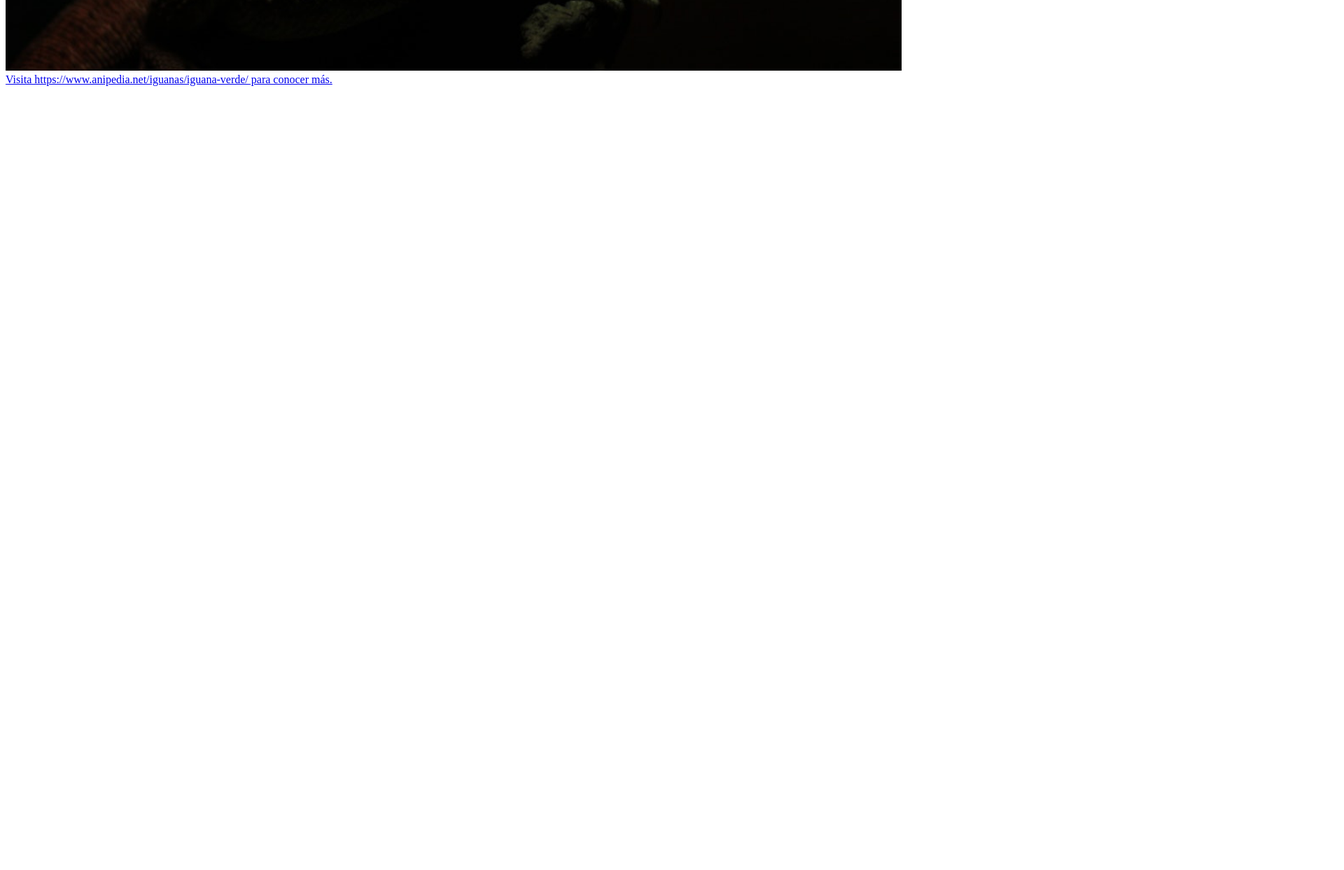
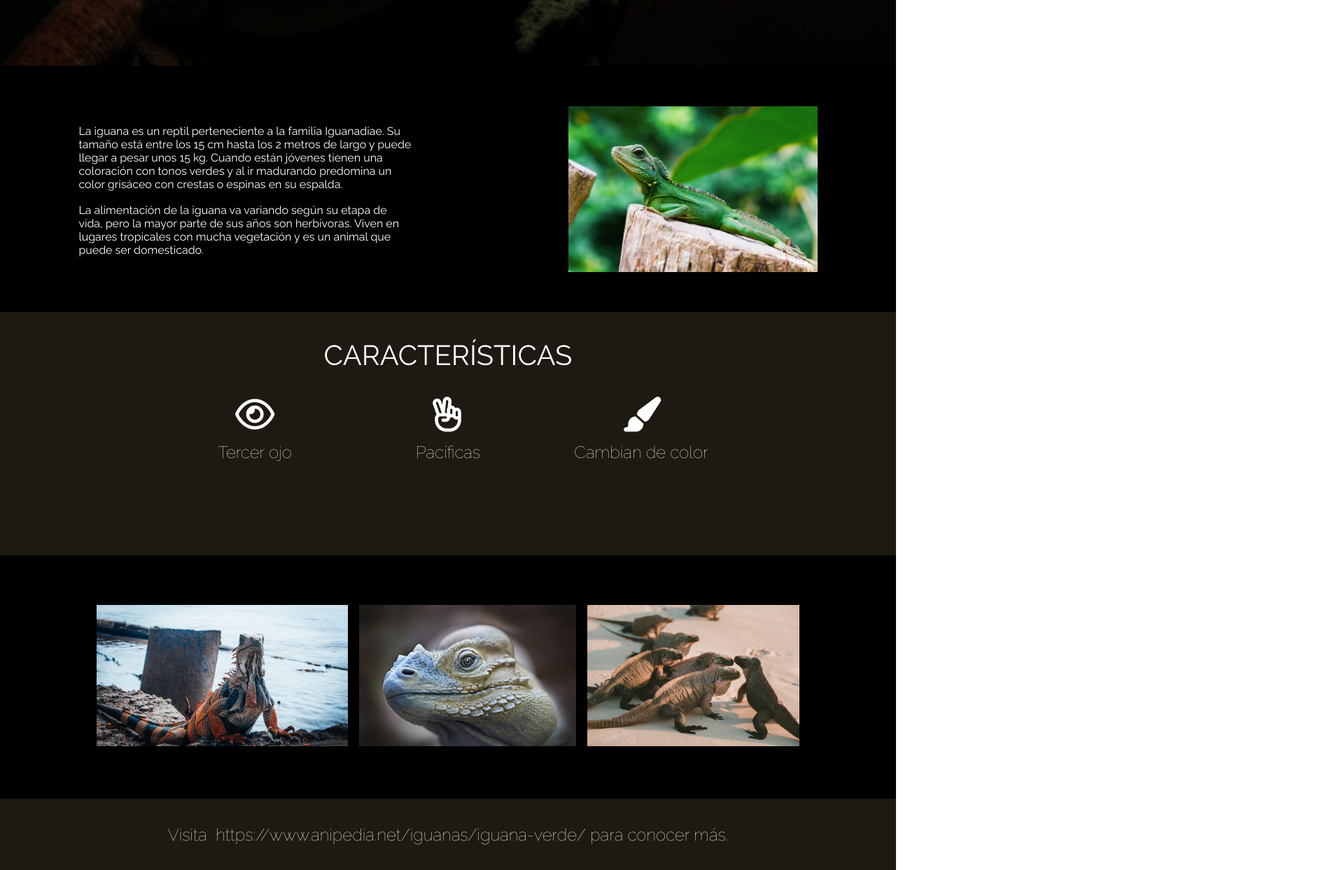
Before and after one commit to SebastianCarrasco/DesafioLatam_Des3, a plain HTML site: page index.html in a window 1280 px wide. Shown: the part 706-1950 px from the top of the page at 70% size, 1920 px wide, since content can reach past the window. Before the commit the page ends 837 px from the top, so only its background shows below. Drawn offline with Linux system fonts and the light colour scheme.

Commit message:
Version final para entrega

```diff
--- a/assets/css/estilo.css
+++ b/assets/css/estilo.css
@@ -1,3 +1,117 @@
+* {
+    margin: 0px;
+    padding: 0px;
+}
+
+h1.raleway {
+    font-family: "Raleway", sans-serif;
+    /* font-optical-sizing: auto; */
+    font-weight: normal;
+    font-size: 50px;
+}
+
+header {
+    display: flex;
+    justify-content: center;
+    align-items: center;
+    background-color: black;
+    color: white;
+    height: 73px;
+}
+
 main {
+    justify-content: center;
+    background-color: black;
+}
+
+section.descripcionFoto {
     display: flex;
+    background-color: black;
+    justify-content: space-around;
+    align-items: center;
+    height: 348px;
 }
+
+p {
+    color: white;
+    width: 475px;
+    font-family: "Raleway", sans-serif;
+    font-weight: light;
+    font-size: 16px;
+}
+
+.mainFoto {
+    height: 727px;
+    width: 100%;
+}
+.fotoArticulo {
+    height: 237px;
+}
+
+#sectionCaracteristica {
+    background-color: #1E1A13;
+    color: white;
+    font-family: "Raleway", sans-serif;
+    height: 348px;
+}
+
+h2.raleway{
+    font-weight:normal;
+    font-size: 40px;
+    text-align: center;
+    padding-top: 3%;
+}
+
+.container {
+    display: flex;
+    justify-content: center;
+    align-content: space-around;
+    padding-top: 2%;
+}
+
+.item {
+    display: flex;
+    flex-direction: column;
+    align-items: center;
+    padding: 10px;
+    width: 20%;
+    row-gap: 15px;
+}
+
+.item i {
+    font-size: 50px;
+}
+.item div {
+    font-size: 24px;
+    font-weight: lighter;
+}
+
+.fotosFinal {
+    display: flex;
+    width: 100%;
+    height: 348px;
+    align-items: center;
+    justify-content: center;
+    gap: 16px;
+}
+
+footer {
+    background-color: #1E1A13;
+    color: white;
+    font-family: "Raleway", sans-serif;
+    font-size: 24px;
+    font-weight: lighter;
+}
+
+footer div{
+    display: flex;
+    height: 102px;
+    justify-content: center;
+    align-items: center;
+    width: 100%;
+}
+
+footer div a{
+    text-decoration: none;
+    color: white;
+}
--- a/index.html
+++ b/index.html
@@ -3,6 +3,10 @@
 <head>
     <meta charset="UTF-8">
     <meta name="viewport" content="width=device-width, initial-scale=1.0">
+    <script src="https://kit.fontawesome.com/ef6b428f1c.js" crossorigin="anonymous"></script>
+    <link rel="preconnect" href="https://fonts.googleapis.com">
+    <link rel="preconnect" href="https://fonts.gstatic.com" crossorigin>
+    <link href="https://fonts.googleapis.com/css2?family=Raleway:ital,wght@0,100..900;1,100..900&display=swap" rel="stylesheet">
     <title>Iguana Page</title>
     <link href="./assets/css/estilo.css" rel="stylesheet">
     <!-- Agregar Icono de Iguana -->
@@ -10,46 +14,56 @@
 <body>
 
     <header>
-        <h1>IGUANA</h1>
+        <h1 class="raleway">IGUANAS</h1>
     </header>
 
     <main>
         <section>
-            <img src="./assets/img/bg-header.jpg" alt="fotoPrincipal" height="727">
+            <img class="mainFoto" src="./assets/img/bg-header.jpg" alt="fotoPrincipal">
+        </section>
+
+        <section class="descripcionFoto">
+            <article>
+                <p>La iguana es un reptil perteneciente a la familia Iguanadiae. Su tamaño está entre los 15 cm hasta los 2 metros de largo y puede llegar a pesar unos 15 kg.
+                    Cuando están jóvenes tienen una coloración con tonos verdes y al ir madurando predomina un color grisáceo con crestas o espinas en su espalda.</p>
+                <br><p>La alimentación de la iguana va variando según su etapa de vida, pero la mayor parte de sus años son herbívoras. Viven en lugares tropicales con mucha vegetación y es un animal que puede ser domesticado.</p>
+            </article>
+            <article>
+                <img class="fotoArticulo" src="./assets/img/iguana-1.jpg" alt="fotoArticulo" height="237">
+            </article>
+        </section>
+
+        <section id="sectionCaracteristica">
+            <h2 class="raleway">CARACTERÍSTICAS</h2>
+            <div class="container">
+                <div class="item">
+                    <i class="fa-regular fa-eye"></i>
+                    <div>Tercer ojo</div>
+                </div>
+                <div class="item">
+                    <i class="fa-regular fa-hand-peace"></i>
+                    <div>Pacíficas</div>
+                </div>
+                <div class="item">
+                    <i class="fa-solid fa-paintbrush"></i>
+                    <div>Cambian de color</div>
+                </div>
+            </div>
         </section>
 
         <section>
-            <article>
-                <p>La iguana es un reptil perteneciente a la familia Iguanadiae. Su tamaño está entre los 15 cm hasta los 2 metros de largo y puede llegar a pesar unos 15 kg. Cuando están jóvenes tienen una coloración con tonos verdes y al ir madurando predomina un color grisáceo con crestas o espinas en su espalda. La alimentación de la iguana va variando según su etapa de vida, pero la mayor parte de sus años son herbívoras. Viven en lugares tropicales con mucha vegetación y es un animal que puede ser domesticado.</p>
-            </article>
-            <article>
-                <img src="./assets/img/iguana-1.jpg" alt="fotoArticulo" height="237">
-            </article>
+            <div class="fotosFinal">
+                <div><img src="./assets/img/iguana-2.jpg" alt="fotoBottom1" height="202"></div>
+                <div><img src="./assets/img/iguana-3.jpg" alt="fotoBottom2" height="202"></div>
+                <div><img src="./assets/img/iguana-4.jpg" alt="fotoBottom3" height="202"></div>
+            </div>
         </section>
-
-        <section>
-            <h1>CARACTERÍSTICAS</h1>
-            <article>
-                Tercer ojo
-            </article>
-            <article>
-                Pacíficas
-            </article>
-            <article>
-                Cambian de color
-            </article>
-        </section>
-
-        <section>
-            <img src="./assets/img/iguana-2.jpg" alt="fotoBottom1" height="202">
-            <img src="./assets/img/iguana-3.jpg" alt="fotoBottom2" height="202">
-            <img src="./assets/img/iguana-4.jpg" alt="fotoBottom3" height="202">
-        </section>
-
     </main>
 
     <footer>
-        <a href="https://www.anipedia.net/iguanas/iguana-verde/">Visita https://www.anipedia.net/iguanas/iguana-verde/ para conocer más.</a>
+        <div>
+            <span>Visita &nbsp;</span><a href="https://www.anipedia.net/iguanas/iguana-verde/">https://www.anipedia.net/iguanas/iguana-verde/</a><span>&nbsp;para conocer más.</span>
+        </div>
     </footer>
 
 </body>
```
